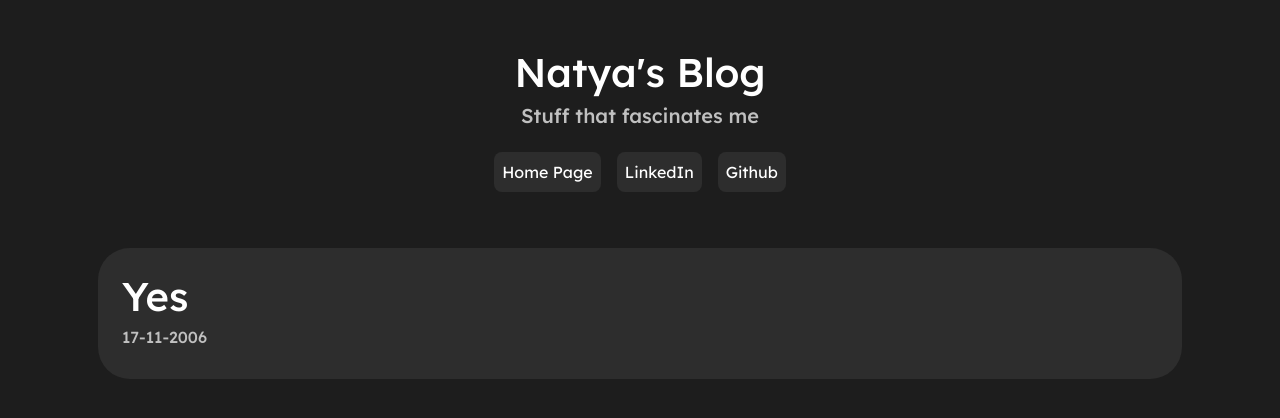
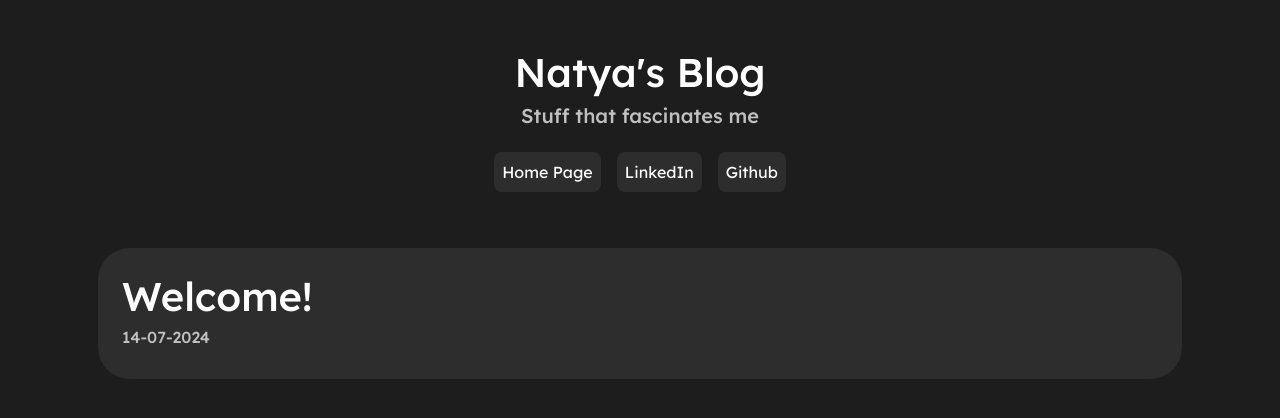
Before and after one commit to natyavidhan/blog, a React (Create React App) app: page /#/ in a window 1280 px wide. Shown: the top 418 px of the page. Built offline with nearby package versions, Linux system fonts and the light colour scheme.

Commit message:
list of blogs

```diff
--- a/package.json
+++ b/package.json
@@ -7,6 +7,7 @@
     "@testing-library/react": "^13.4.0",
     "@testing-library/user-event": "^13.5.0",
     "gh-pages": "^6.1.1",
+    "jquery": "^3.7.1",
     "react": "^18.3.1",
     "react-dom": "^18.3.1",
     "react-markdown": "^9.0.1",
@@ -40,5 +41,8 @@
       "last 1 safari version"
     ]
   },
-  "homepage": "https://natya.is-a.dev/blog"
+  "homepage": "https://natya.is-a.dev/blog",
+  "devDependencies": {
+    "@types/jquery": "^3.5.30"
+  }
 }
--- /dev/null
+++ b/public/blogs/welcome.md
@@ -0,0 +1,6 @@
+# Hello! Welcome to my first Blog!
+
+## this is a test blog to see if things work
+
+[check out my github](https://github.com/natyavidhan)
+![heres and image]("https://natya.is-a.dev/blog/logo192.png")
--- a/src/App.js
+++ b/src/App.js
@@ -1,6 +1,7 @@
 import Blogbox from "./components/blogbox";
+import PropTypes from 'prop-types'
 
-function App() {
+function App(props) {
 	return (
 		<div className="container mt-5">
 			<div className="header text-center">
@@ -13,10 +14,20 @@ function App() {
 				</div>
 			</div>
 			<div className="blogs mt-5">
-				<Blogbox name={"Yes"} date={"17-11-2006"}/>
+				{/* {props.blogs[0].name} */}
+				{props.blogs.map((elem)=>{
+					return <Blogbox
+						name={elem.name}
+						date={elem.date}
+					/>
+				})}
 			</div>
 		</div>
 	);
 }
 
+App.propTypes = {
+    blogs: PropTypes.array
+}
+
 export default App;
--- a/src/index.js
+++ b/src/index.js
@@ -7,17 +7,36 @@ import {
 	createHashRouter,
 	RouterProvider,
 } from "react-router-dom";
+import $ from 'jquery';
 
-const router = createHashRouter([
+const blogs = [
+	{
+		"name": "Welcome!",
+		"date": "14-07-2024",
+		"page":	"blogs/welcome.md"
+	}
+]
+
+let routes = [
 	{
 		path: "/",
-		element: <App />
-	},
-	{
-		path: "/blog",
-		element: <Blog />
+		element: <App blogs={blogs} />
 	}
-]);
+]
+blogs.forEach((elem) => {
+	$.ajax({
+		type: 'GET',
+        url: elem.page,
+		success: function(msg){
+			routes.push({
+				path: `/blog/${elem.date}`,
+				element: <Blog name={elem.name} date={elem.date} markdown={msg} />
+			})
+		}
+	})
+})
+
+const router = createHashRouter(routes);
 
 ReactDOM.createRoot(document.getElementById("root")).render(
 	<RouterProvider router={router} />
```
Also changed, not shown: 1 other file (tests, documents, lock files or other folders).
